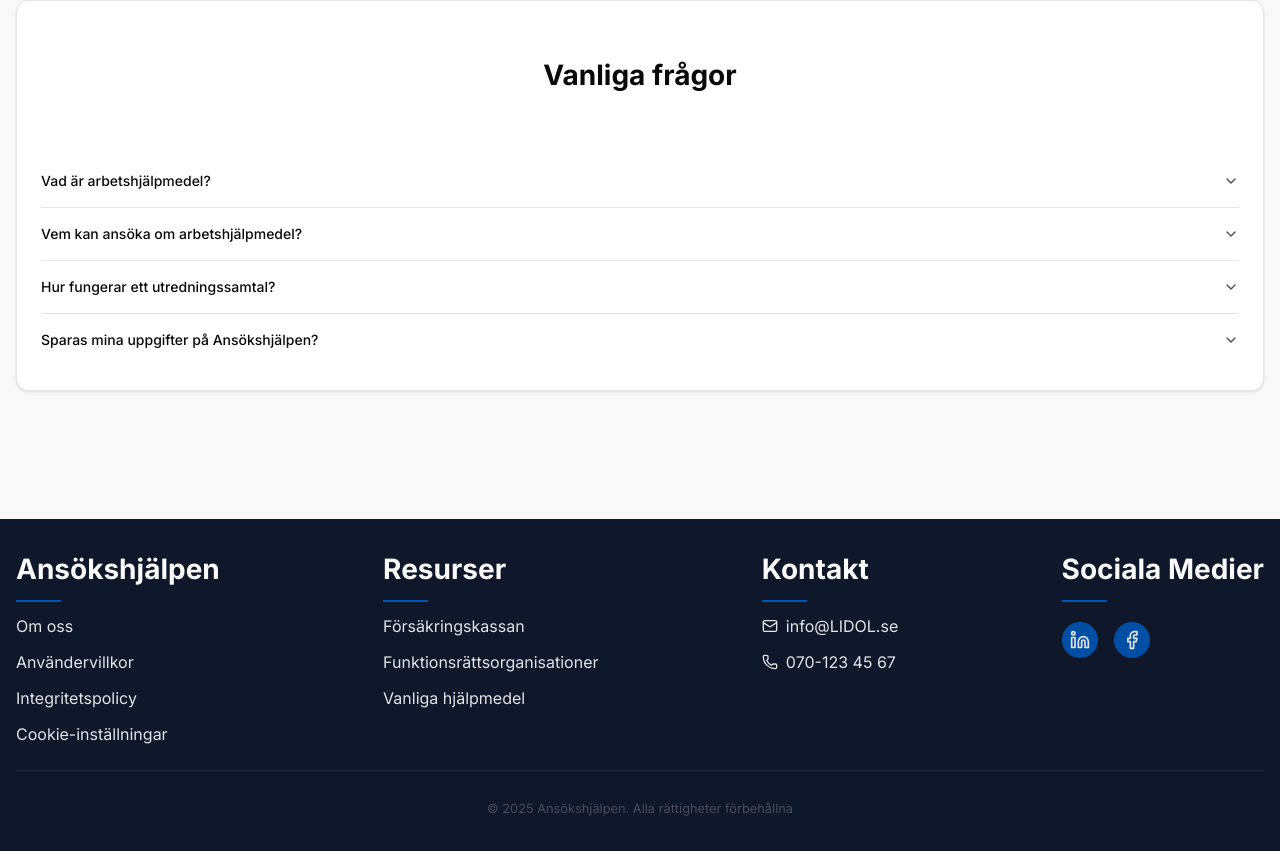
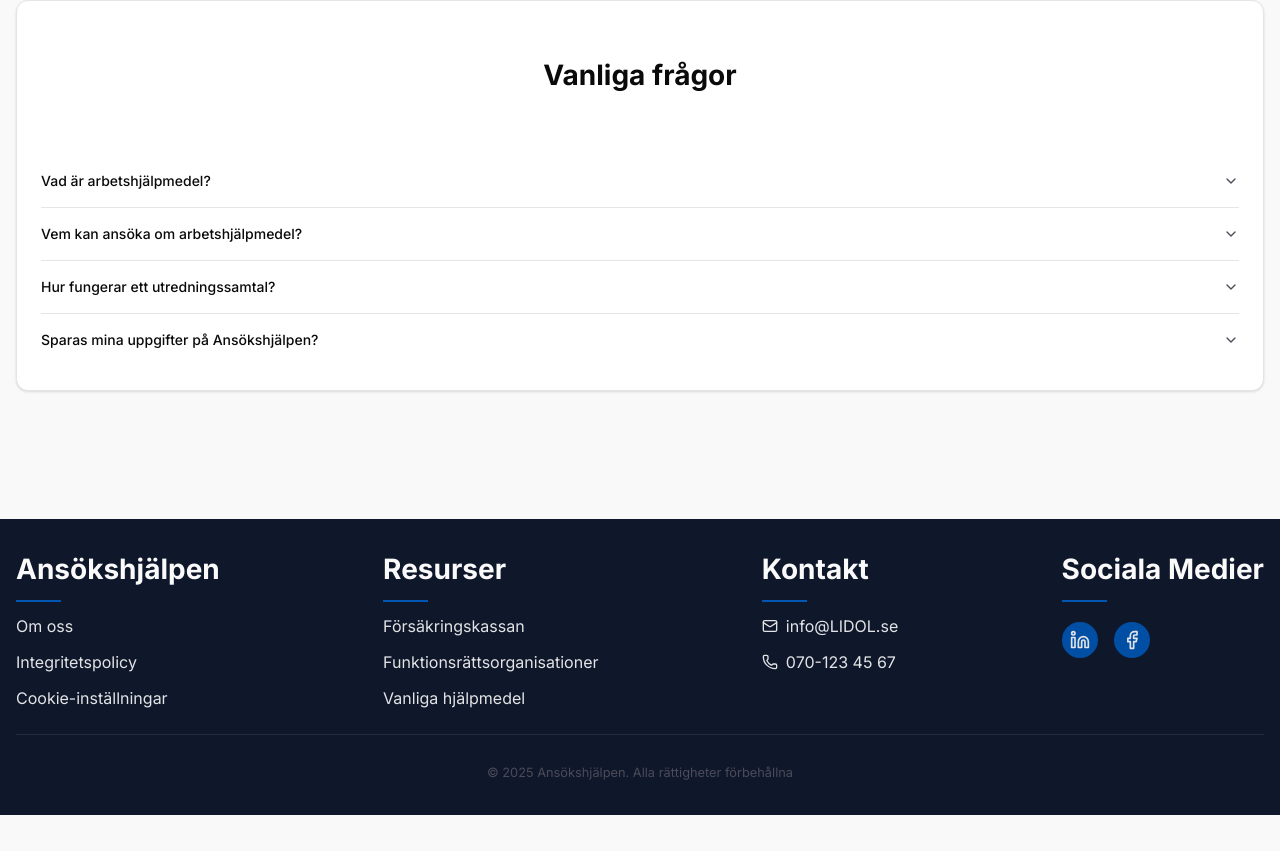
Before and after one commit to Gamefan00/chas_challenge, a Next.js app in the folder frontend/: page / in a window 1280 px wide. Shown: the part 1508-2359 px from the top of the page. After the commit the page ends 2323 px from the top, so only its background shows below. Built offline with nearby package versions, Linux system fonts and the light colour scheme; no server answers.

Commit message:
feat: remove user agreement link from footer

```diff
--- a/frontend/components/shared/Footer.jsx
+++ b/frontend/components/shared/Footer.jsx
@@ -50,13 +50,6 @@ const Footer = () => {
                 Om oss
               </Link>
 
-              <Link
-                href="/anvandarvillkor"
-                className="hover:text-primary transition-colors"
-                target="_blank"
-              >
-                Användervillkor
-              </Link>
               <Link
                 href="/integrity"
                 className="hover:text-primary transition-colors"
```
